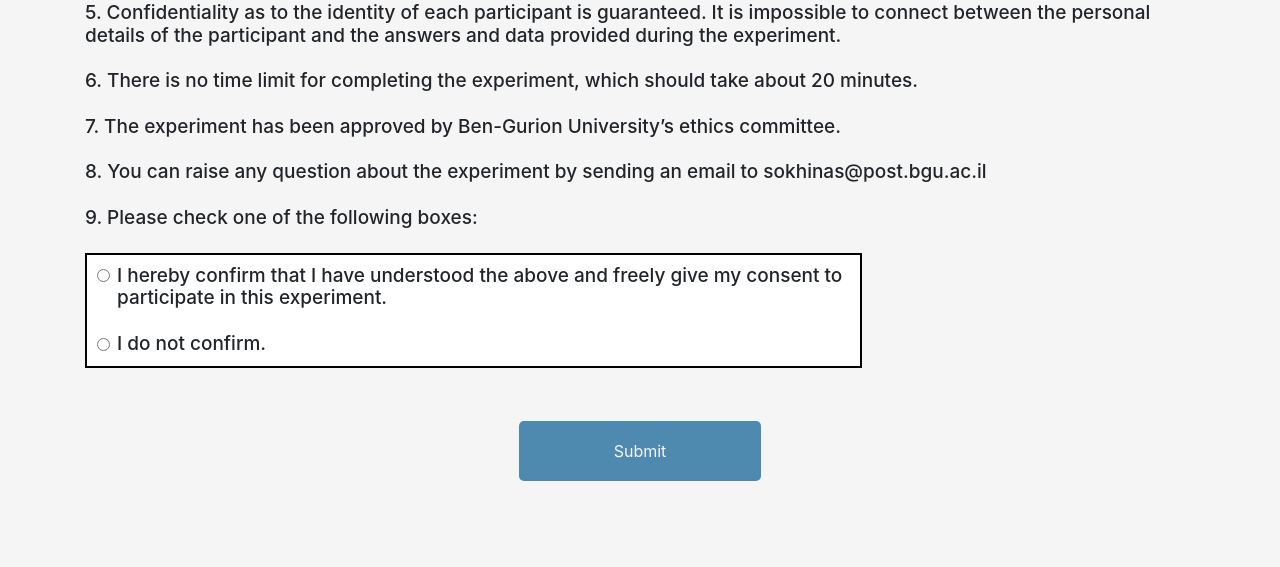
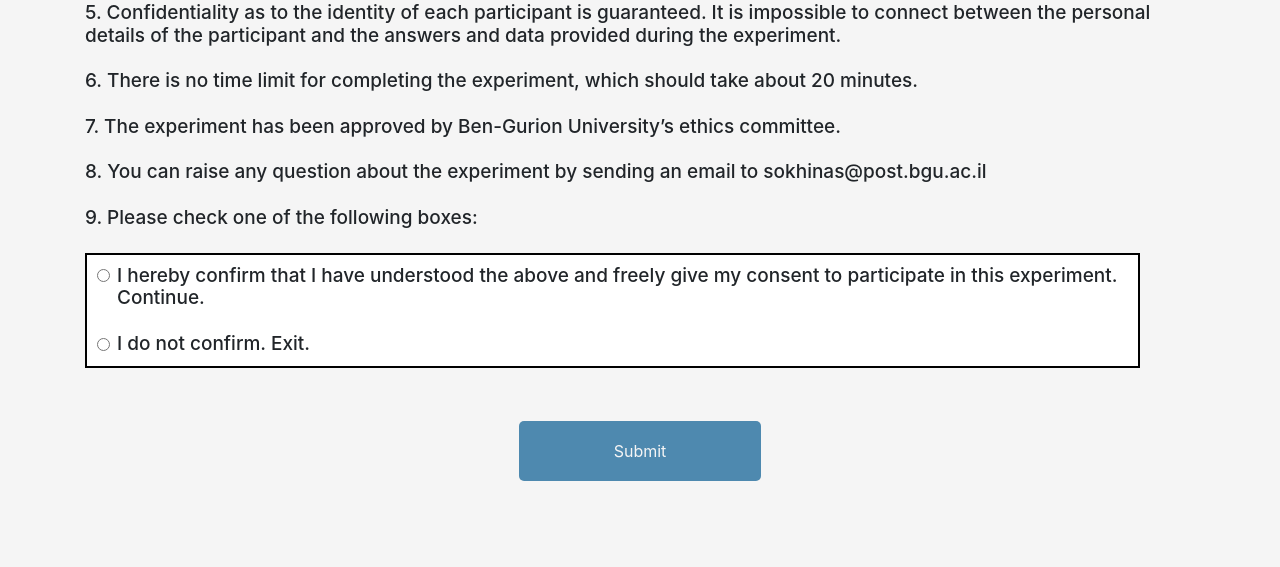
Before and after one commit to svetasokhina/DatingProject, a Flask app: template templates/agreement.html in a window 1280 px wide. Shown: the part 401-968 px from the top of the page. Run offline with Flask 2, Linux system fonts and the light colour scheme; the template is opened without the code that fills it, so the values that code supplies are empty; some libraries are stand-ins or nearby versions.

Commit message:
dev vs dep

```diff
--- a/static/styles/agreement.css
+++ b/static/styles/agreement.css
@@ -92,7 +92,7 @@ body {
       padding-right: 10px;
       padding-bottom: 10px;
       padding-left: 10px;
-       width: 70%;
+       width: 95%;
        hight: 30%;
        background: none no-repeat scroll 0 0 #fff;
        border: 2px solid black;
--- a/templates/agreement.html
+++ b/templates/agreement.html
@@ -60,14 +60,14 @@
             <span class="border border-0">
             <div class="form-check">
                 <label class="form-check-label">
-                    <input type="radio" class="form-check-input" name="agreement" value="1" > I hereby confirm that I have understood the above and freely give my consent to participate in this experiment.
+                    <input type="radio" class="form-check-input" name="agreement" value="1" > I hereby confirm that I have understood the above and freely give my consent to participate in this experiment. Continue.
                 </label>
 
             </div>
                 <br>
             <div class="form-check">
                 <label class="form-check-label">
-                    <input type="radio" class="form-check-input" name="agreement" value="2" > I do not confirm.
+                    <input type="radio" class="form-check-input" name="agreement" value="2" > I do not confirm. Exit.
                 </label>
             </div>
               </span>
```
